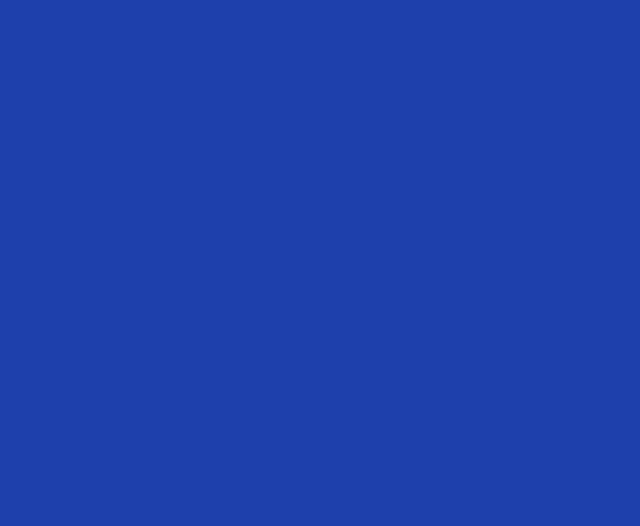
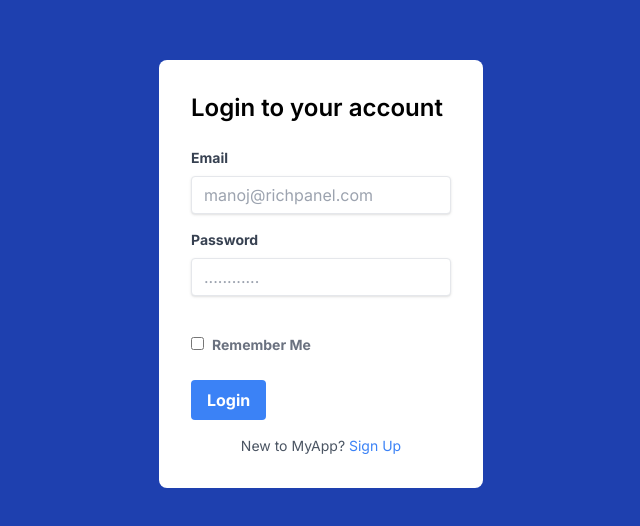
Before and after one commit to agamswaroop619/ricepanel, a Next.js app: page /login in a window 1280 px wide. Shown: the part 126-652 px from the top of the page, without its empty margins (319-959 px from the left). Built offline with nearby package versions, Linux system fonts and the light colour scheme.

Commit message:
add: login page 1/3

```diff
--- a/src/app/login/page.tsx
+++ b/src/app/login/page.tsx
@@ -2,6 +2,62 @@ import Image from "next/image";
 
 export default function Home() {
   return (
-    <main className="bg-blue-800 flex items-center justify-center h-screen"></main>
+    <main className="bg-blue-800 flex items-center justify-center h-screen">
+      <div className="bg-white rounded-lg p-8 max-w-sm mx-auto">
+        <h1 className="text-2xl font-semibold mb-6 text-black">
+          Login to your account
+        </h1>
+        <form>
+          <div className="mb-4">
+            <label
+              htmlFor="email"
+              className="block text-gray-700 text-sm font-bold mb-2"
+            >
+              Email
+            </label>
+            <input
+              type="email"
+              id="email"
+              placeholder="manoj@richpanel.com"
+              className="shadow appearance-none border rounded w-full py-2 px-3 text-gray-700 leading-tight focus:outline-none focus:shadow-outline"
+            />
+          </div>
+          <div className="mb-6">
+            <label
+              htmlFor="password"
+              className="block text-gray-700 text-sm font-bold mb-2"
+            >
+              Password
+            </label>
+            <input
+              type="password"
+              id="password"
+              placeholder="............"
+              className="shadow appearance-none border rounded w-full py-2 px-3 text-gray-700 mb-3 leading-tight focus:outline-none focus:shadow-outline"
+            />
+          </div>
+          <div className="mb-6">
+            <label className="block text-gray-500 font-bold">
+              <input className="mr-2 leading-tight" type="checkbox" />
+              <span className="text-sm">Remember Me</span>
+            </label>
+          </div>
+          <div className="flex items-center justify-between">
+            <button
+              className="bg-blue-500 hover:bg-blue-700 text-white font-bold py-2 px-4 rounded focus:outline-none focus:shadow-outline"
+              type="button"
+            >
+              Login
+            </button>
+          </div>
+        </form>
+        <p className="text-center text-sm text-gray-600 mt-4">
+          New to MyApp?{" "}
+          <a href="#" className="text-blue-500 hover:text-blue-800">
+            Sign Up
+          </a>
+        </p>
+      </div>
+    </main>
   );
 }
```
